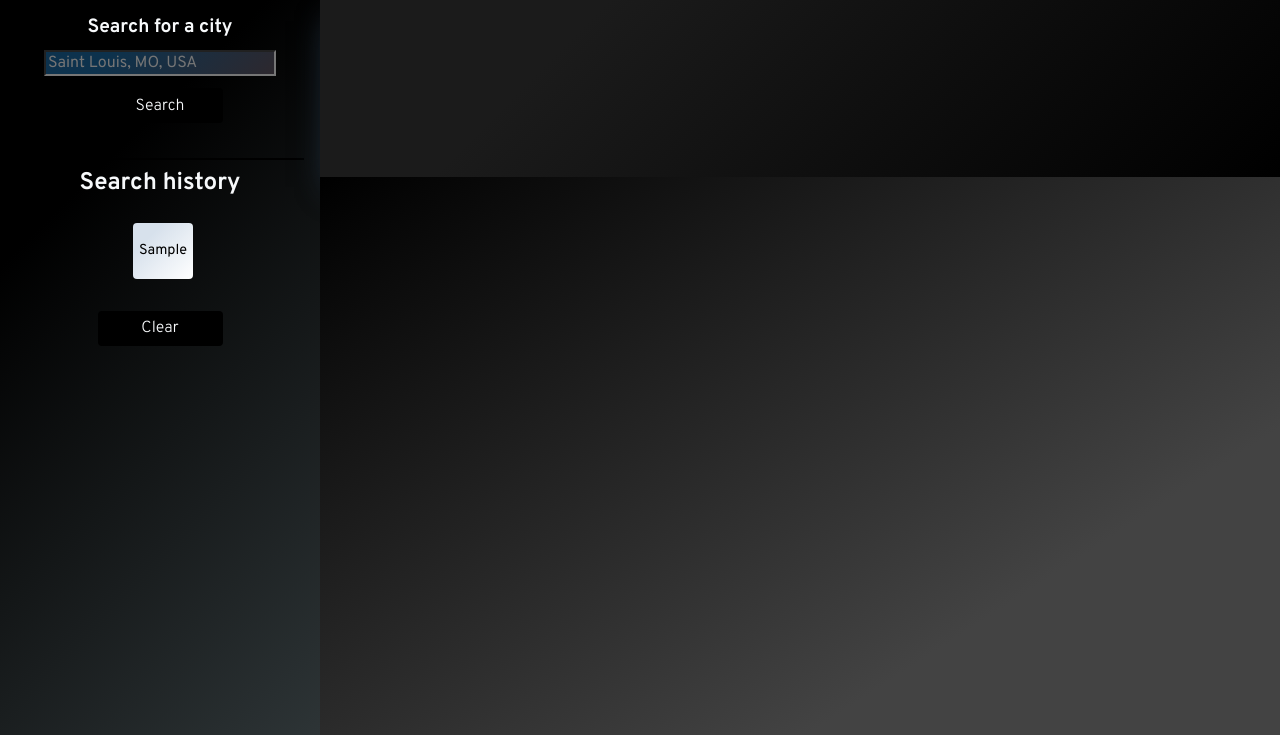
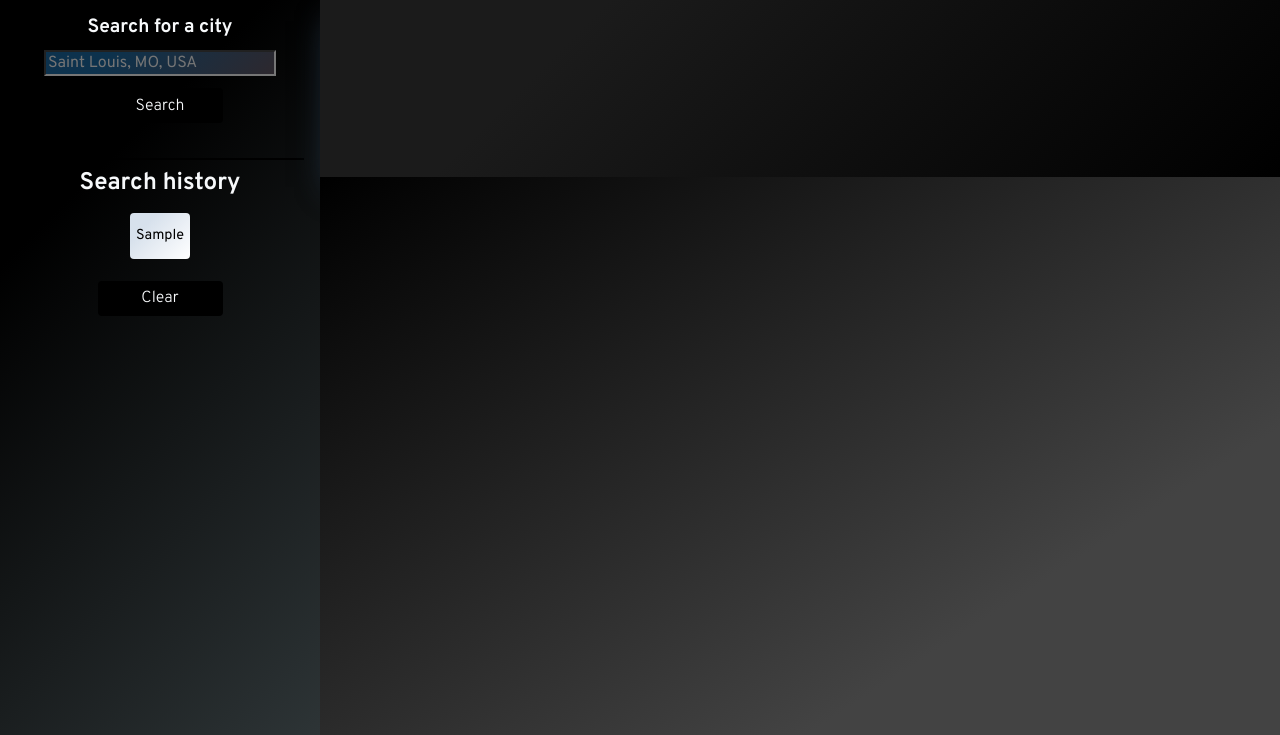
Before and after one commit to theodoremoreland/WeatherDashboard, a plain HTML site: page index.html in a window 1280 px wide. Both pictures are taken after typing "Sample" into the empty fields and a click on the button "Search". Shown: the part 65-800 px from the top of the page. Drawn offline with Linux system fonts and the light colour scheme; no server answers.

Commit message:
updated font sizes and margins for history for smaller screens

```diff
--- a/assets/css/history.css
+++ b/assets/css/history.css
@@ -14,14 +14,21 @@
     font: var(--header-small);
 }
 
+.history {
+    display: flex;
+    flex-direction: column;
+    justify-content: center;
+    align-items: center;
+}
+
 .historyContainer li {
     display: flex;
     flex-direction: column;
     justify-content: center;
     align-items: center;
-    height: 50px;
-    width: 100%;
-    margin: 25px 0px;
+    height: 35px;
+    width: 70%;
+    margin: 15px 0px;
     padding: 3px;
     border-radius: 4px;
     background-color: #ffffff;
@@ -43,9 +50,14 @@
 
 } */
 
-/* @media screen and (min-width: 769px) {
-
-} */
+@media screen and (min-width: 769px) {
+    .historyContainer li {
+        height: 40px;
+        width: 100%;
+        padding: 3px;
+        font: var(--body-small);
+    }
+}
 
 /* @media screen and (min-width: 1025px) {
 
@@ -68,6 +80,7 @@
     }
 
     .historyContainer li {
+        margin: 19px 0px;
         padding: 5px;
         font: var(--body-large);
     }
```
